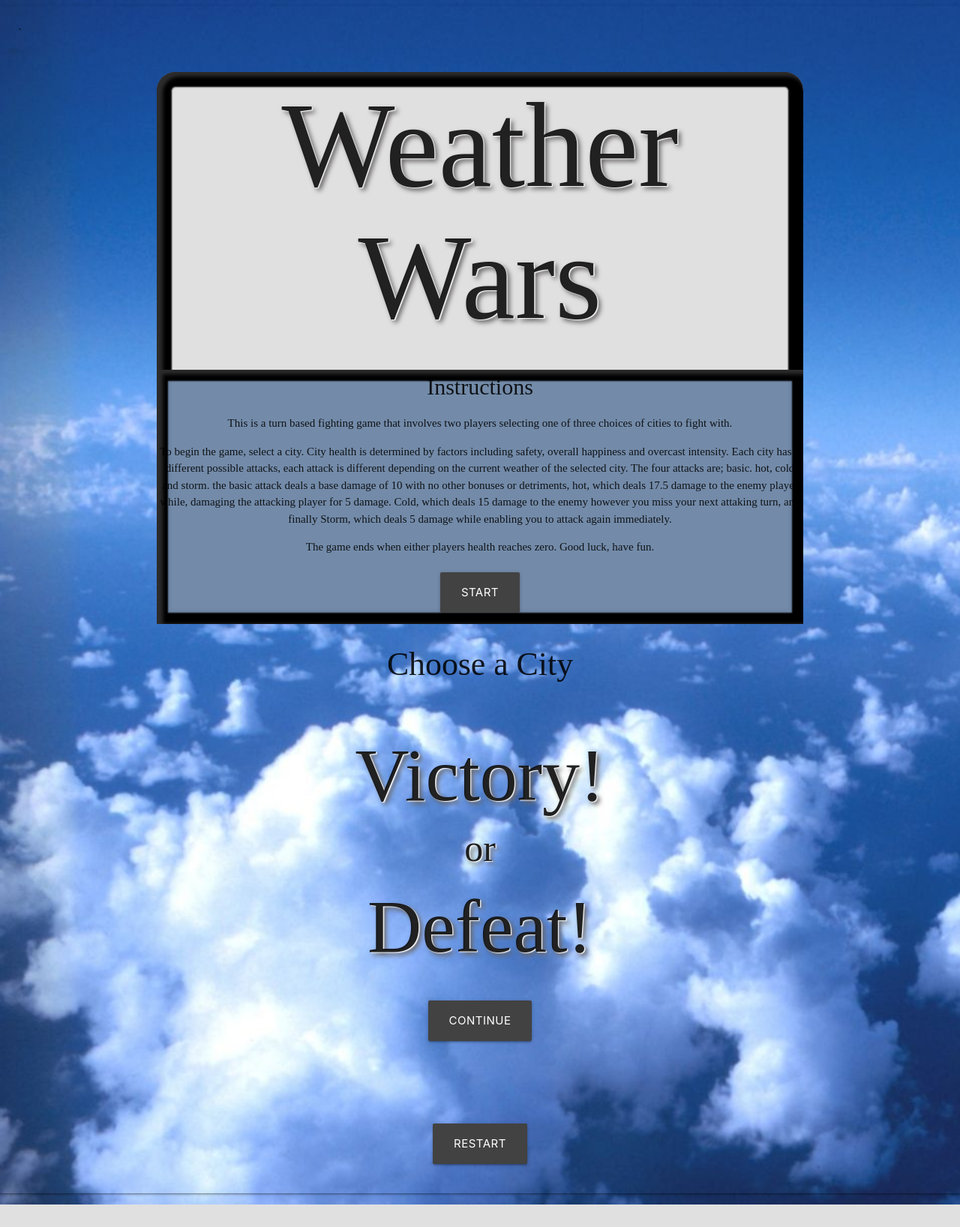
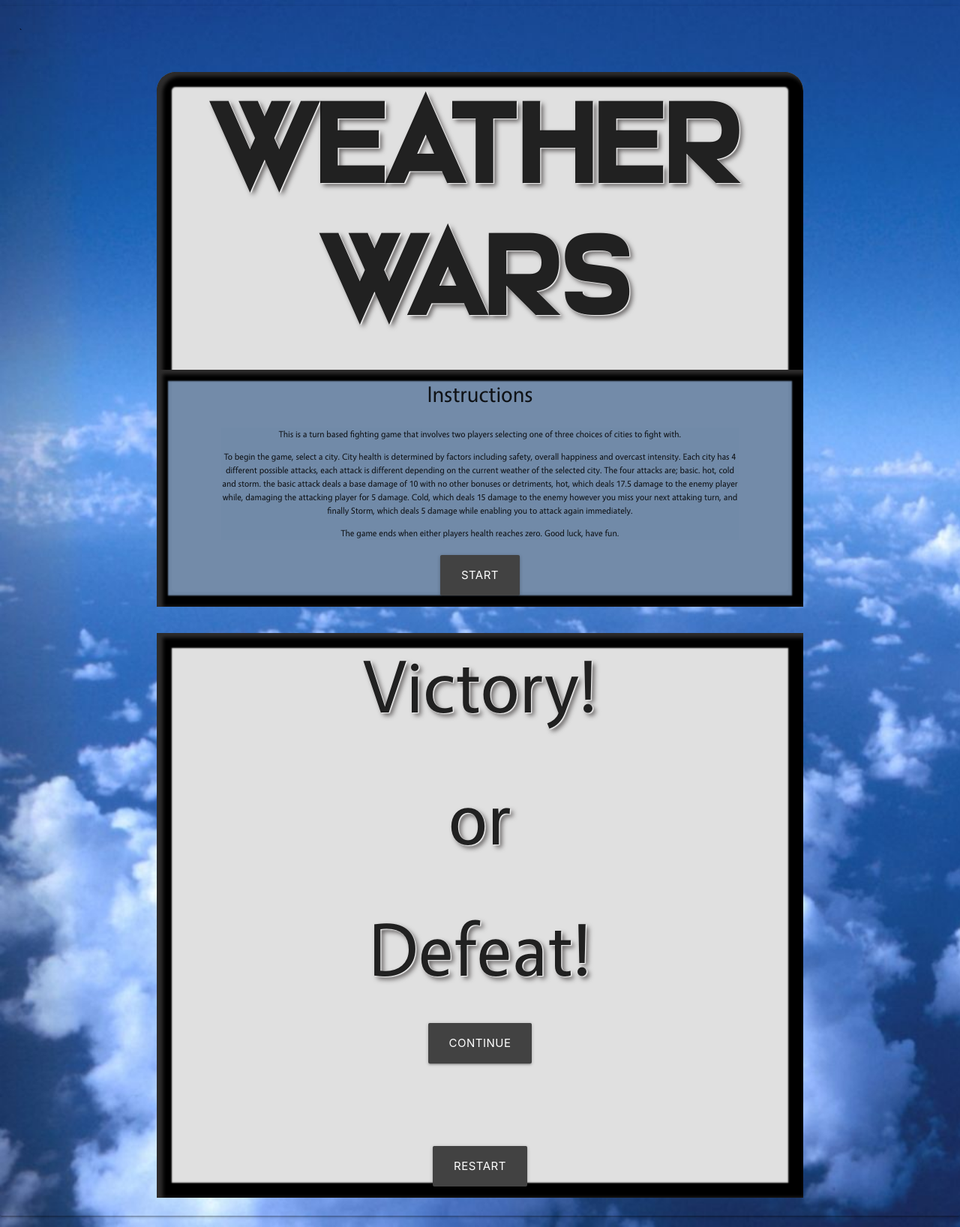
Before and after one commit to ac3charland/WeatherWars, a PHP site: page / in a window 1280 px wide. Shown: the whole page at 75% size. Before the commit the page ends 1606 px from the top, so only its background shows below. Run offline with PHP 8.4, Linux system fonts and the light colour scheme; some libraries are stand-ins or nearby versions.

Commit message:
Reverting style.css back one commit.

```diff
--- a/assets/style/style.css
+++ b/assets/style/style.css
@@ -3,6 +3,7 @@
     background-size: cover;
     font-family: body;
 }
+
 h1 {
     font-size: 160px;
     font-family: title;
@@ -19,40 +20,21 @@
 margin-right: auto;
 
 }
-<<<<<<< HEAD
-h2 {
-padding-top: 30px;
-padding-left: 120px;
-font-size: 100px;
-width: 80%;
-text-shadow: 1.3px 1.3px 1.3px  white, 4px 4px 6px #666363;
-}
-h2.or {font-size: 50px;
-    padding-bottom:-40px;
-}
-h2.Victory {
-    margin-bottom:-50px;
-}
-h2.Defeat {
-margin-top:-30px;
-}
-=======
 
 
-
-
-
->>>>>>> 247474097712a90a81daf32da2f5e88d115b86c4
 h3 {
     font-family: body;
 }
+
 .shadow {  text-shadow: 1.3px 1.3px 1.3px  white, 4px 4px 6px #666363; }
+
 div #info {
 
     box-shadow: inset 5px 3px 5px 3px #2d2c2c, inset 0px 0px 2px 20px black;
     margin-left: auto;
     margin-right: auto;
 }
+
 div .instructions {background-color: #728aa9fA;
 
 
@@ -60,25 +42,26 @@
     box-shadow: inset 5px 3px 5px 3px #2d2c2c, inset 0px 0px 2px 15px black;
 
 }
+
 #button{
     width: 300px;
     font-size: 50px;
 }
-a{
-    margin-top: 10px;
-    cursor: pointer;
-}
+
+
+
 div.instructionheader{
     font-size: 30px;
-<<<<<<< HEAD
-=======
     padding: 10px;
->>>>>>> 247474097712a90a81daf32da2f5e88d115b86c4
 }
+
+
 #info {background-color: #e0e0e0;
 
 border-radius: 25px;
 }
+
+
 #play {
     color: white;
     background-color:rgb(92, 0, 128);
@@ -90,19 +73,18 @@
     background: lightgrey;
     display: none;
 }
+
 #battleWindow {
     position: relative;
     overflow: hidden;
 }
-<<<<<<< HEAD
-=======
 
->>>>>>> 247474097712a90a81daf32da2f5e88d115b86c4
 #player1Window,
 #player2Window {
     overflow: hidden;
     box-shadow: 0 0 10px 0 rgba(0,0,0,0.9);
 }
+
 #player1Window {
     width: 100%;
     height: 250px;
@@ -136,43 +118,30 @@
     background-color:#728aa9fa;
     height: 80px;
  }
-<<<<<<< HEAD
-=======
 
->>>>>>> 247474097712a90a81daf32da2f5e88d115b86c4
 #chatBox,
 #chatHistory {
     background-color:rgba(0, 0, 0, 0.7);
     color: yellow;
 }
-<<<<<<< HEAD
-=======
 
->>>>>>> 247474097712a90a81daf32da2f5e88d115b86c4
 #log {
     background-color:#728aa9fa;
     padding: 20px;
 }
-<<<<<<< HEAD
-=======
 
->>>>>>> 247474097712a90a81daf32da2f5e88d115b86c4
 #chatHistory,
 #log {
     height: 300px;
     overflow: auto;
 }
-<<<<<<< HEAD
-#city-picker {
-    display: none;
-=======
 
 #city-picker {
     display: none;
     font-family: body;
 
->>>>>>> 247474097712a90a81daf32da2f5e88d115b86c4
 }
+
 #restart-continue {
     display: none;
     margin-left: auto;
@@ -183,42 +152,21 @@
     margin-top: 20px;
 
  }
+
 .city {
     background-color: rgb(255, 255, 255, 0.9);
     border-radius: 10px;
 }
-<<<<<<< HEAD
-.city:hover {
-    opacity: 0.9;
-}
-=======
 
 .city:hover {
     opacity: 0.9;
 }
 
->>>>>>> 247474097712a90a81daf32da2f5e88d115b86c4
 .city-image {
     max-width: 90%;
     height: 150px;
     /* object-fit: cover; */
 }
-<<<<<<< HEAD
-div.restart-continue {
-box-shadow: inset 5px 3px 5px 3px #2d2c2c, inset 0px 0px 2px 20px black;
-background-color: #e0e0e0;
-}
-.player-image {
-    height: 100px;
-}
-.paragraph{
-    font-size: 10px;
-    margin-top: 5px;
-    width: 80%;
-    margin-left: 90px;
-    background-color: #728aa9fA;
-}
-=======
 
 div.restart-continue {
 box-shadow: inset 5px 3px 5px 3px #2d2c2c, inset 0px 0px 2px 20px black;
@@ -240,27 +188,18 @@
     background-color: #728aa9fA;
 }
 
->>>>>>> 247474097712a90a81daf32da2f5e88d115b86c4
 .player-tile {
     background-color: rgb(255, 255, 255, 0.9);
     border-radius: 10px;
     color: black;
     border: 3px solid transparent;
-<<<<<<< HEAD
-=======
 
->>>>>>> 247474097712a90a81daf32da2f5e88d115b86c4
 
     -webkit-transition: all 0.5s ease;
     -moz-transition: all 0.5s ease;
     -o-transition: all 0.5s ease;
     transition: all 0.5s ease;
 }
-<<<<<<< HEAD
-.highlighted {
-    border: 3px solid green;
-}
-=======
 
 .highlighted {
     border: 3px solid green;
@@ -275,7 +214,3 @@
     font-family: body;
     src: url(../fonts/Vegur-Regular.otf)
 }
-
-
-
->>>>>>> 247474097712a90a81daf32da2f5e88d115b86c4
```
